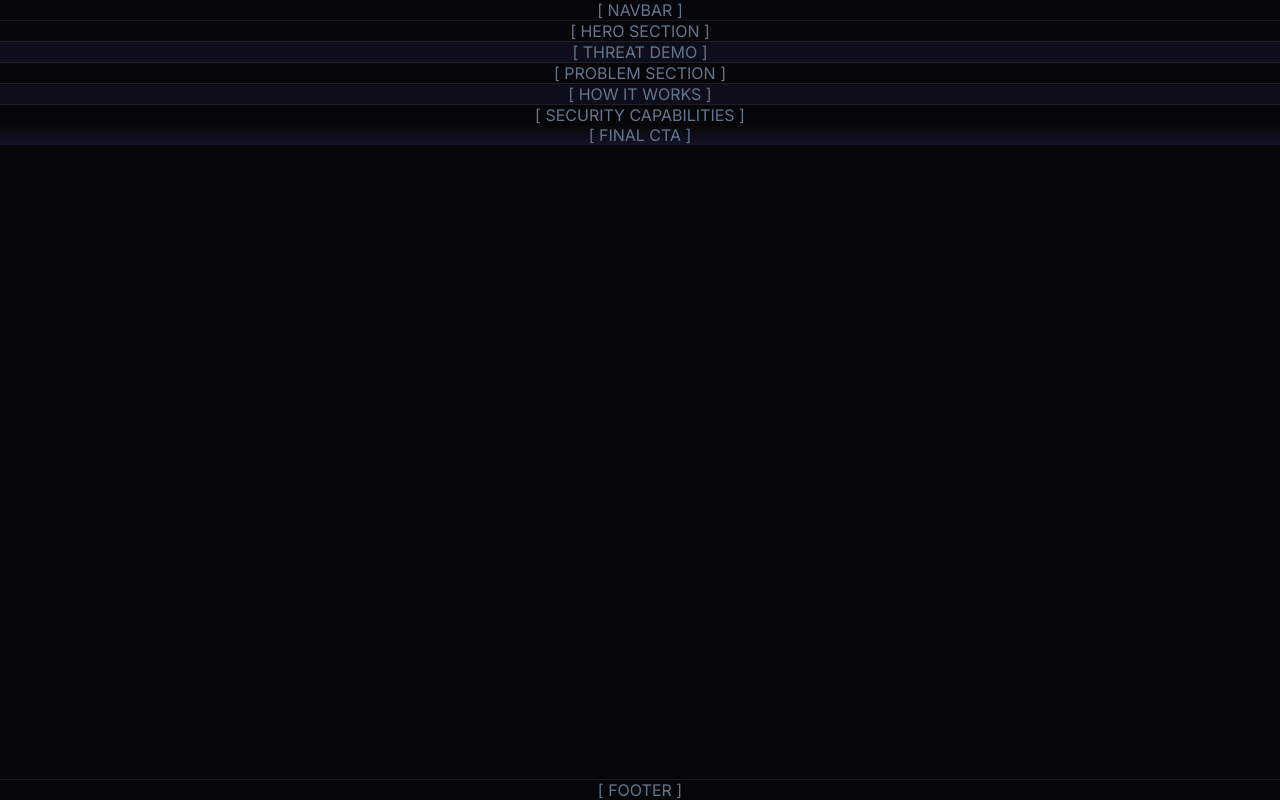
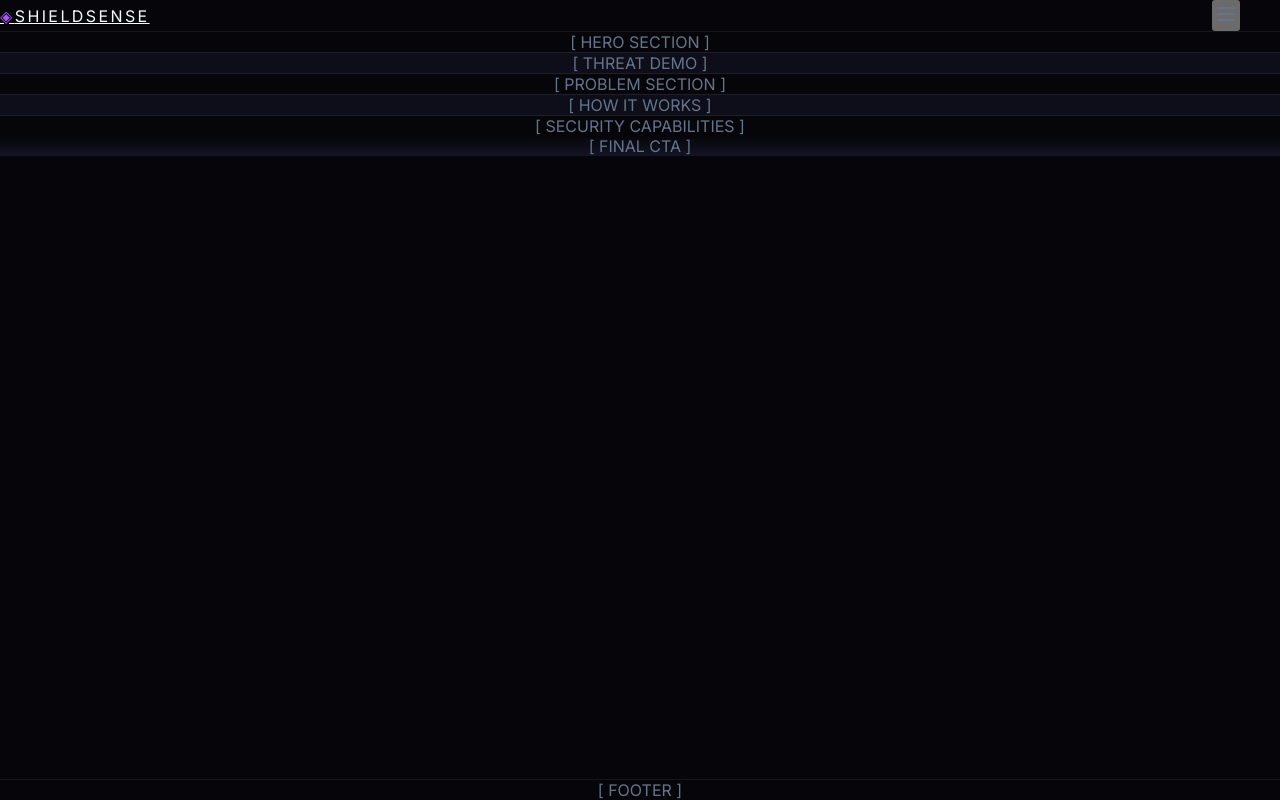
Before and after one commit to Gugilla-Aakash/shieldsense, a Next.js app in the folder frontend/: page / in a window 1280 px wide. Built offline with nearby package versions, Linux system fonts and the light colour scheme.

Commit message:
feat(frontend): add landing page navbar and tailwind config

```diff
--- a/frontend/app/page.tsx
+++ b/frontend/app/page.tsx
@@ -1,22 +1,17 @@
-// frontend/app/page.tsx
-
-// We will uncomment these as we build them component by component:
-// import Navbar from '@/components/landing/Navbar';
-// import Hero from '@/components/landing/Hero';
-// import ThreatDemo from '@/components/landing/ThreatDemo';
-// import ProblemSection from '@/components/landing/ProblemSection';
-// import HowItWorks from '@/components/landing/HowItWorks';
-// import SecurityCapabilities from '@/components/landing/SecurityCapabilities';
-// import FinalCTA from '@/components/landing/FinalCTA';
-// import Footer from '@/components/landing/Footer';
+import Navbar from "../components/landing/Navbar";
+// import Hero from '../components/landing/Hero';
+// import ThreatDemo from '../components/landing/ThreatDemo';
+// import ProblemSection from '../components/landing/ProblemSection';
+// import HowItWorks from '../components/landing/HowItWorks';
+// import SecurityCapabilities from '../components/landing/SecurityCapabilities';
+// import FinalCTA from '../components/landing/FinalCTA';
+// import Footer from '../components/landing/Footer';
 
 export default function LandingPage() {
   return (
     <div className="flex flex-col min-h-screen">
       {/* 1. NAVIGATION */}
-      <header className="py-4 border-b border-[var(--border-subtle)] text-center text-sm font-semibold tracking-widest text-[var(--text-muted)]">
-        [ NAVBAR ]
-      </header>
+      <Navbar />
 
       <main className="flex-1 flex flex-col">
         {/* 2. HERO: "Something suspicious just arrived." */}
--- /dev/null
+++ b/frontend/components/landing/Navbar.tsx
@@ -0,0 +1,76 @@
+import Link from "next/link";
+
+export default function Navbar() {
+  return (
+    <header className="sticky top-0 z-50 w-full border-b border-[var(--border-subtle)] bg-[var(--bg-base)]/80 backdrop-blur-md">
+      <div className="shield-container flex h-20 items-center justify-between">
+        {/* Left: Brand */}
+        <Link
+          href="/"
+          className="flex items-center gap-3 text-lg font-bold tracking-[0.15em] text-[var(--text-primary)]"
+        >
+          <span className="text-[var(--purple-bright)] text-xl leading-none">
+            ◈
+          </span>
+          SHIELDSENSE
+        </Link>
+
+        {/* Center: Navigation Links (Hidden on mobile) */}
+        <nav className="hidden md:flex items-center gap-8">
+          <Link
+            href="#product"
+            className="text-sm font-medium text-[var(--text-muted)] transition-colors hover:text-[var(--text-primary)]"
+          >
+            Product
+          </Link>
+          <Link
+            href="#how-it-works"
+            className="text-sm font-medium text-[var(--text-muted)] transition-colors hover:text-[var(--text-primary)]"
+          >
+            How It Works
+          </Link>
+          <Link
+            href="#security"
+            className="text-sm font-medium text-[var(--text-muted)] transition-colors hover:text-[var(--text-primary)]"
+          >
+            Security
+          </Link>
+        </nav>
+
+        {/* Right: Status & CTA */}
+        <div className="flex items-center gap-6">
+          {/* System Status Indicator (Hidden on small screens) */}
+          <div className="hidden lg:flex items-center gap-2">
+            <span className="h-2 w-2 rounded-full bg-[var(--color-safe)] glow-safe animate-pulse"></span>
+            <span className="text-[0.65rem] font-bold uppercase tracking-widest text-[var(--text-secondary)]">
+              System Ready
+            </span>
+          </div>
+
+          {/* CTA Button */}
+          <button className="hidden md:inline-flex items-center justify-center rounded-md bg-[var(--purple-primary)] px-5 py-2 text-sm font-semibold text-white transition-all hover:bg-[var(--purple-bright)] glow-purple-sm">
+            Scan Now
+          </button>
+
+          {/* Mobile Menu Icon (Visible only on mobile) */}
+          <button className="p-2 text-[var(--text-muted)] transition-colors hover:text-[var(--text-primary)] md:hidden">
+            <svg
+              width="24"
+              height="24"
+              viewBox="0 0 24 24"
+              fill="none"
+              stroke="currentColor"
+              strokeWidth="2"
+              strokeLinecap="round"
+              strokeLinejoin="round"
+            >
+              <line x1="4" y1="12" x2="20" y2="12"></line>
+              <line x1="4" y1="6" x2="20" y2="6"></line>
+              <line x1="4" y1="18" x2="20" y2="18"></line>
+            </svg>
+          </button>
+        </div>
+      </div>
+    </header>
+  );
+}
```
